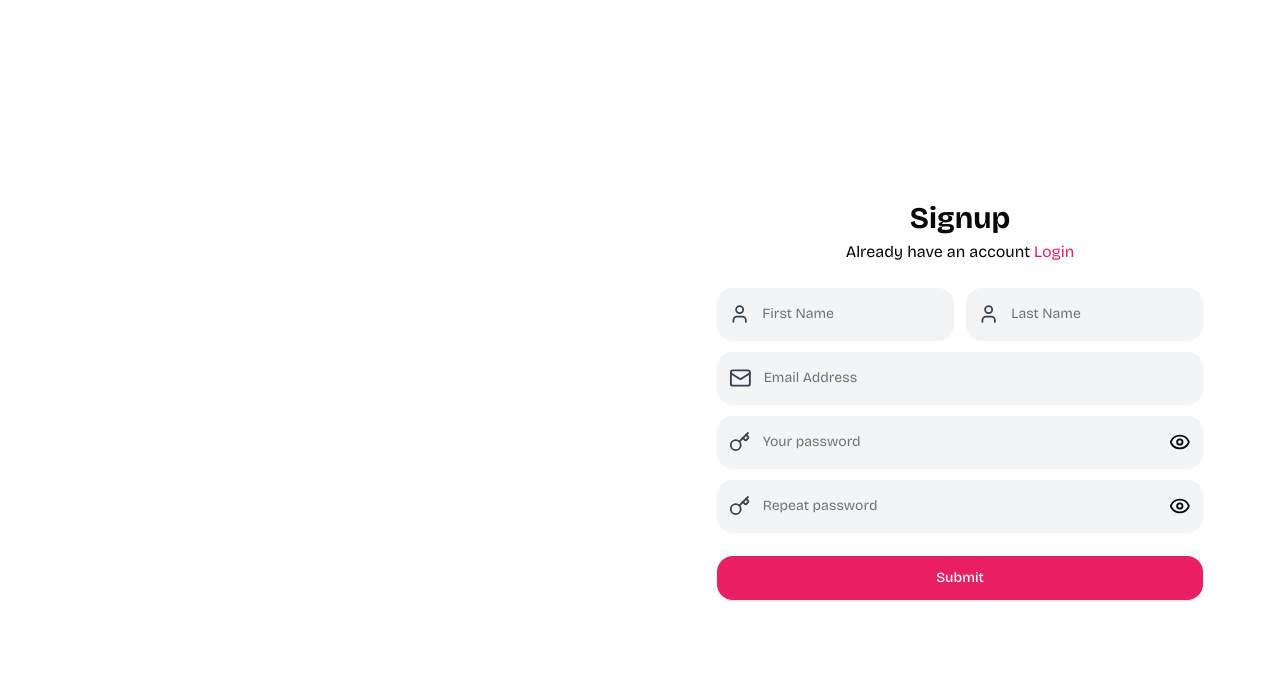
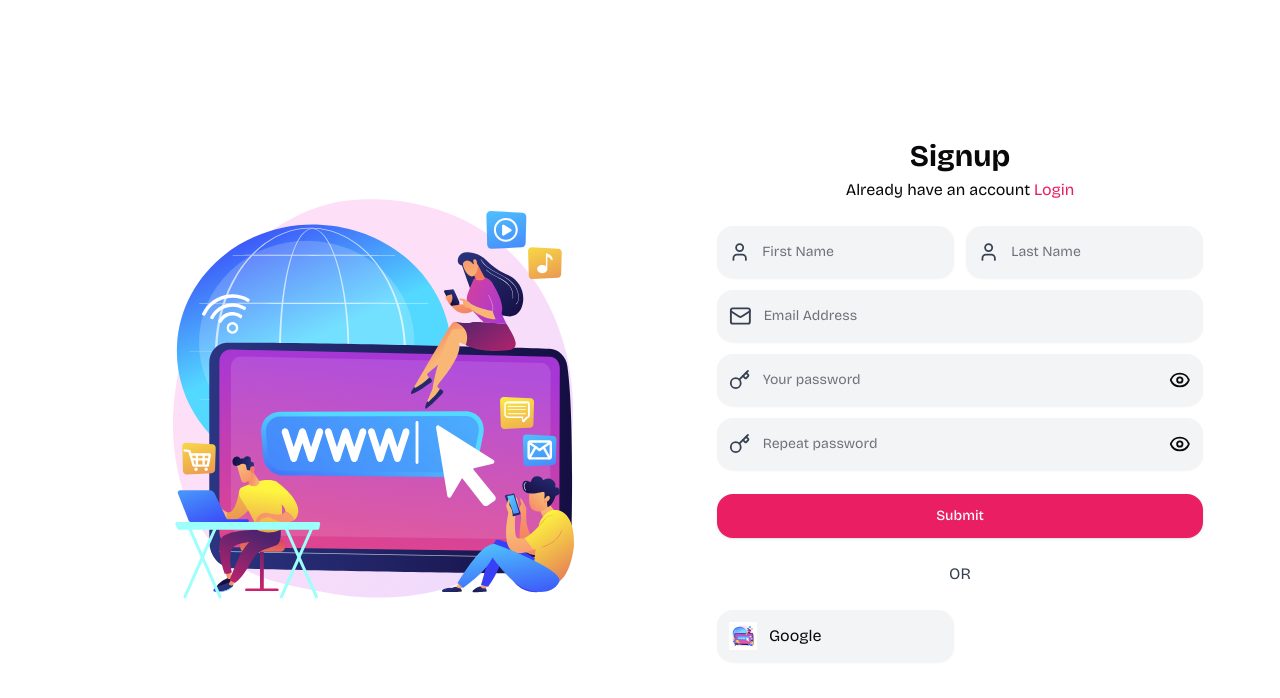
Before and after one commit to fisayo-dev/bookmark-hub, a Next.js app: page /signup in a window 1280 px wide. Shown: the top 698 px of the page. Built offline with nearby package versions, Linux system fonts and the light colour scheme.

Commit message:
add image, tweak auth layout

```diff
--- a/app/(form)/layout.tsx
+++ b/app/(form)/layout.tsx
@@ -10,6 +10,14 @@ const layout = ({children}: {children: React.ReactNode}) => {
             <p>Your all in one bookmark store. <br /> Organize your bookmarks in one place.</p>
           </div> */}
           {/* <x` */}
+            <Image
+              src="/signup_vector.svg"
+              alt="Google signing"
+              height={100}
+              width={100}
+              className="w-5/6 ml-auto"
+              draggable={false}
+          />
         </div>
       </div>
       <div className="p-4 h-full">
--- a/app/(form)/signup/page.tsx
+++ b/app/(form)/signup/page.tsx
@@ -1,6 +1,7 @@
 import { Button } from "@/components/ui/button"
 import { Input } from "@/components/ui/input"
 import { Eye, Key, Mail, User } from "lucide-react"
+import Image from "next/image"
 import Link from "next/link"
 
 const page = () => {
@@ -51,7 +52,20 @@ const page = () => {
       </div>
         <Button className="flex items-center gap-2">
           <p>Submit</p>
-        </Button>
+      </Button>
+      <p className="text-center text-gray-700">OR</p>
+      <div className="grid grid-cols-2 gap-3">
+        <div className="p-3 border-1 rounded-2xl bg-gray-100 shadow-sm">
+          <div className="flex items-center gap-3">
+            <Image
+              src="/signup_vector.svg"
+              alt="Google signing"
+              height={28}
+              width={28} />
+            <p>Google</p>
+          </div>
+        </div>
+      </div>
     </div>
   )
 }
```
Also changed, not shown: public/signup_vector.svg (added).
